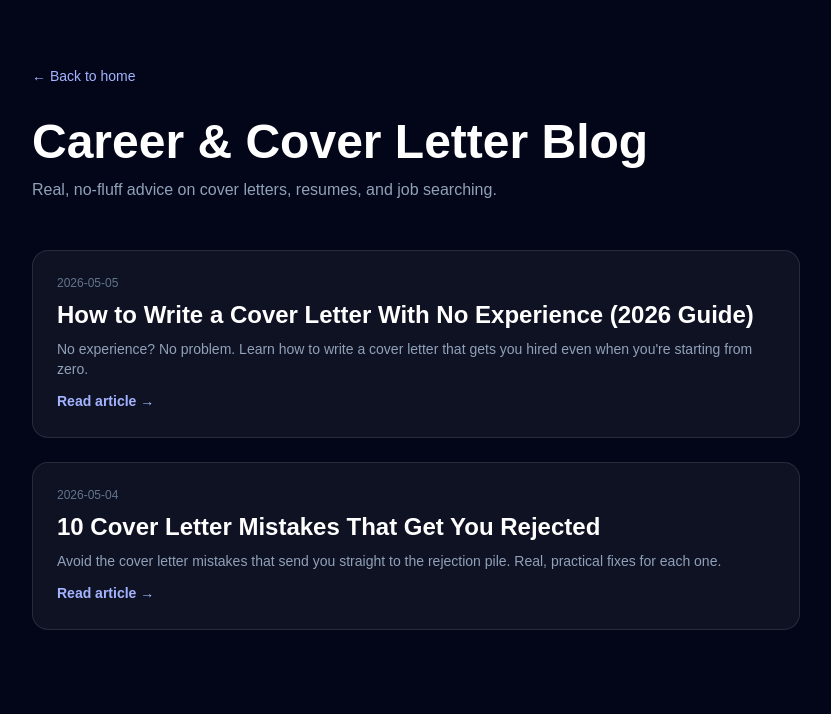
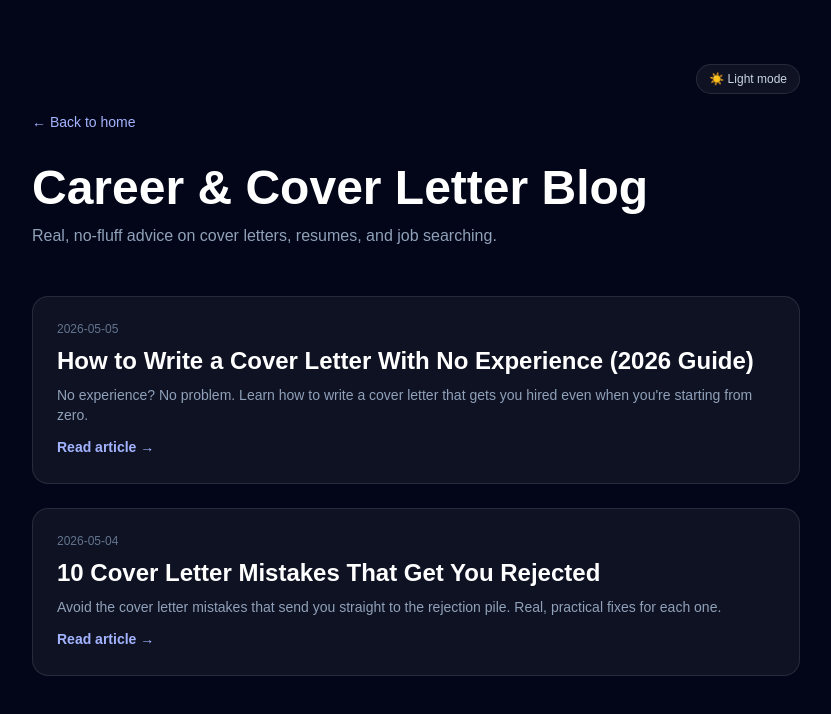
Before and after one commit to CosmasCold/instant-cover-letter, a Next.js app: page /blog in a window 1280 px wide. Shown: the top 714 px of the page, without its empty margins (224-1055 px from the left). Built offline with nearby package versions, Linux system fonts and the light colour scheme.

Commit message:
Add dark/light mode to blog pages

```diff
--- /dev/null
+++ b/app/blog/ThemeToggle.tsx
@@ -0,0 +1,39 @@
+"use client";
+
+import { useState, useEffect } from "react";
+
+export default function ThemeToggle() {
+  const [dark, setDark] = useState(true);
+
+  useEffect(() => {
+    const saved = localStorage.getItem("darkMode");
+    const isDark = saved !== null ? saved === "true" : true;
+    setDark(isDark);
+    if (isDark) {
+      document.documentElement.classList.add("dark");
+    } else {
+      document.documentElement.classList.remove("dark");
+    }
+  }, []);
+
+  const toggle = () => {
+    const next = !dark;
+    setDark(next);
+    localStorage.setItem("darkMode", next.toString());
+    if (next) {
+      document.documentElement.classList.add("dark");
+    } else {
+      document.documentElement.classList.remove("dark");
+    }
+  };
+
+  return (
+    <button
+      onClick={toggle}
+      aria-label={dark ? "Switch to light mode" : "Switch to dark mode"}
+      className="px-3 py-1.5 rounded-full border text-xs font-medium transition bg-white/5 border-white/10 text-slate-300 hover:bg-white/10"
+    >
+      {dark ? "☀️ Light mode" : "🌙 Dark mode"}
+    </button>
+  );
+}
--- a/app/blog/[slug]/page.tsx
+++ b/app/blog/[slug]/page.tsx
@@ -5,6 +5,7 @@ import { remark } from "remark";
 import html from "remark-html";
 import Link from "next/link";
 import { notFound } from "next/navigation";
+import ThemeToggle from "../ThemeToggle";
 
 interface PageProps {
   params: Promise<{ slug: string }>;
@@ -50,8 +51,12 @@ export default async function BlogPost({ params }: PageProps) {
   if (!post) notFound();
 
   return (
-    <main className="min-h-screen bg-slate-950 text-slate-100 py-16 px-4">
+    <main className="min-h-screen bg-slate-950 text-slate-100 py-16 px-4 transition-colors duration-300">
       <div className="max-w-3xl mx-auto">
+
+        <div className="flex justify-end mb-4">
+          <ThemeToggle />
+        </div>
 
         <Link
           href="/blog"
--- a/app/blog/page.tsx
+++ b/app/blog/page.tsx
@@ -2,6 +2,7 @@ import fs from "fs";
 import path from "path";
 import matter from "gray-matter";
 import Link from "next/link";
+import ThemeToggle from "./ThemeToggle";
 
 export const metadata = {
   title: "Blog · Career & Cover Letter Tips",
@@ -41,8 +42,12 @@ export default function BlogIndex() {
   const posts = getPosts();
 
   return (
-    <main className="min-h-screen bg-slate-950 text-slate-100 py-16 px-4 transition-colors duration-300">
+    <main className="min-h-screen bg-slate-950 dark:bg-slate-950 light:bg-slate-50 text-slate-100 py-16 px-4 transition-colors duration-300">
       <div className="max-w-3xl mx-auto">
+
+        <div className="flex justify-end mb-4">
+          <ThemeToggle />
+        </div>
 
         <Link
           href="/"
@@ -51,7 +56,7 @@ export default function BlogIndex() {
           ← Back to home
         </Link>
 
-        <h1 className="text-4xl md:text-5xl font-bold mb-3 text-white">
+        <h1 className="text-4xl md:text-5xl font-bold mb-3 text-white dark:text-white">
           Career & Cover Letter Blog
         </h1>
         <p className="text-slate-400 mb-12">
```
